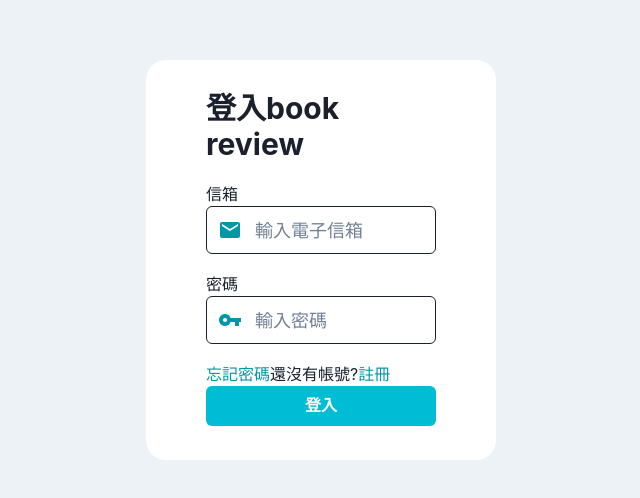
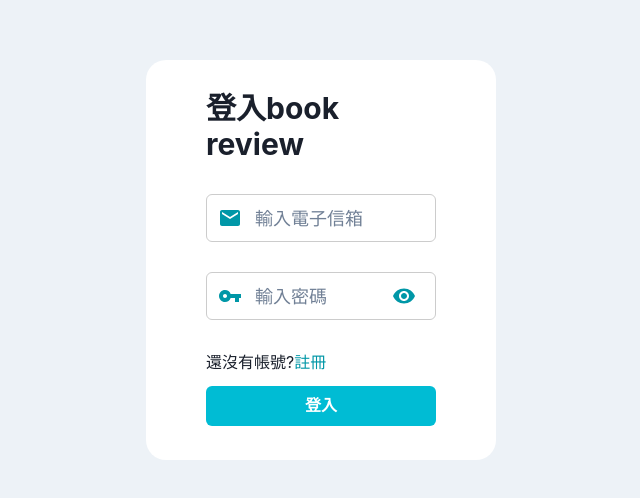
Before and after one commit to ishitora/book-review, a Next.js app: page /login in a window 1280 px wide. Shown: the part 140-638 px from the top of the page, without its empty margins (319-959 px from the left). Built offline with nearby package versions, Linux system fonts and the light colour scheme; no server answers.

Commit message:
feature:add display password button

```diff
--- a/components/common/Input.tsx
+++ b/components/common/Input.tsx
@@ -63,7 +63,11 @@ const CustomInput = ({
           onBlur={onBlur}
           name={name}
           isInvalid={Boolean(errorMessage)}
-          sx={{ backgroundColor: '#fff' }}
+          sx={{
+            backgroundColor: '#fff',
+            border: '1px solid',
+            borderColor: '#ccc',
+          }}
           size={size || 'md'}
         />
         {rightElement?.ele && (
--- a/features/auth/hooks/useLoginForm.ts
+++ b/features/auth/hooks/useLoginForm.ts
@@ -1,9 +1,11 @@
 import { useAppDispatch } from '@/hooks/redux';
 import { useForm } from 'react-hook-form';
+import { useBoolean } from '@chakra-ui/react';
+import { useRouter } from 'next/router';
+
 import { yupResolver } from '@hookform/resolvers/yup';
 import * as yup from 'yup';
 import { login } from '@/slices/accountSlice';
-import { useRouter } from 'next/router';
 
 type LoginData = {
   email: string;
@@ -18,6 +20,8 @@ const schema = yup.object({
 const useLoginForm = () => {
   const dispatch = useAppDispatch();
   const router = useRouter();
+  const [isDisplayPassword, setIsDisplayPassword] = useBoolean();
+
   const {
     handleSubmit,
     control,
@@ -40,6 +44,8 @@ const useLoginForm = () => {
     onSubmit,
     control,
     errors,
+    isDisplayPassword,
+    toggleIsDisplayPassword: setIsDisplayPassword.toggle,
   };
 };
 
--- a/features/auth/login.tsx
+++ b/features/auth/login.tsx
@@ -2,14 +2,21 @@ import React from 'react';
 import Link from 'next/link';
 
 import { Controller } from 'react-hook-form';
-import { Box, Button, Heading } from '@chakra-ui/react';
+import { Box, Button, Heading, IconButton } from '@chakra-ui/react';
 import { MdVpnKey, MdMail } from 'react-icons/md';
+
 import Input from '@/components/common/Input';
-
+import { MdVisibilityOff, MdVisibility } from 'react-icons/md';
 import useLoginForm from './hooks/useLoginForm';
 
 const Login = () => {
-  const { onSubmit, control, errors } = useLoginForm();
+  const {
+    onSubmit,
+    control,
+    errors,
+    isDisplayPassword,
+    toggleIsDisplayPassword,
+  } = useLoginForm();
 
   return (
     <Box
@@ -31,6 +38,9 @@ const Login = () => {
           backgroundColor: 'white',
           borderRadius: '20px',
           padding: '30px 60px',
+          '&>* + *': {
+            marginTop: '12px',
+          },
         }}
         onSubmit={onSubmit}
       >
@@ -45,7 +55,6 @@ const Login = () => {
         </Heading>
 
         <Box>
-          信箱
           <Controller
             name="email"
             control={control}
@@ -65,7 +74,6 @@ const Login = () => {
           />
         </Box>
         <Box>
-          密碼
           <Controller
             name="password"
             control={control}
@@ -73,8 +81,24 @@ const Login = () => {
             render={({ field: { onChange, onBlur, value, name } }) => (
               <Input
                 leftElement={{ ele: <MdVpnKey style={{ fontSize: '24px' }} /> }}
+                rightElement={{
+                  ele: (
+                    <IconButton
+                      variant="unstyled"
+                      aria-label="displayPassword"
+                      onClick={toggleIsDisplayPassword}
+                      icon={
+                        isDisplayPassword ? (
+                          <MdVisibilityOff style={{ fontSize: '24px' }} />
+                        ) : (
+                          <MdVisibility style={{ fontSize: '24px' }} />
+                        )
+                      }
+                    ></IconButton>
+                  ),
+                }}
                 id="password"
-                type="password"
+                type={isDisplayPassword ? 'text' : 'password'}
                 placeholder="輸入密碼"
                 errorMessage={errors.password?.message}
                 value={value}
@@ -87,8 +111,8 @@ const Login = () => {
           />
         </Box>
         <Box>
-          <Link href="/forgotPassword">忘記密碼</Link>還沒有帳號?
-          <Link href="/signup">註冊</Link>
+          {/* <Link href="/forgotPassword">忘記密碼</Link> */}
+          還沒有帳號?<Link href="/signup">註冊</Link>
         </Box>
 
         <Button type="submit">登入</Button>
--- a/pages/login.tsx
+++ b/pages/login.tsx
@@ -1,3 +1,15 @@
+import Head from 'next/head';
 import Login from '@/features/auth/login';
 
-export default Login;
+const LoginPage = () => {
+  return (
+    <>
+      <Head>
+        <title>登入 book review</title>
+      </Head>
+      <Login />
+    </>
+  );
+};
+
+export default LoginPage;
```
Also changed, not shown: features/auth/signup.tsx (+3 -4 lines), pages/signup.tsx (+13 -1 lines).
